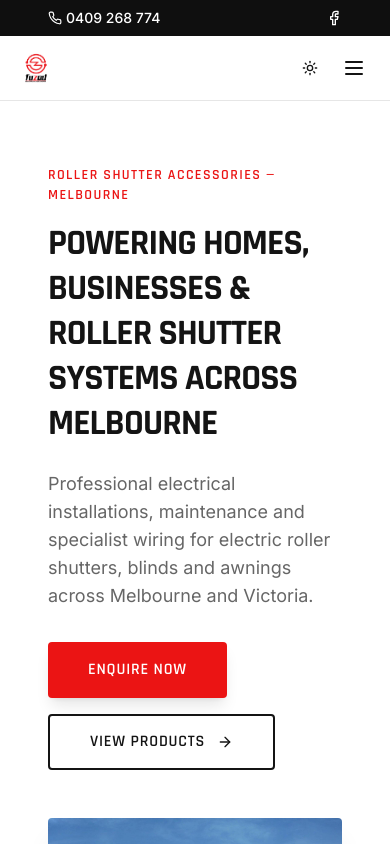
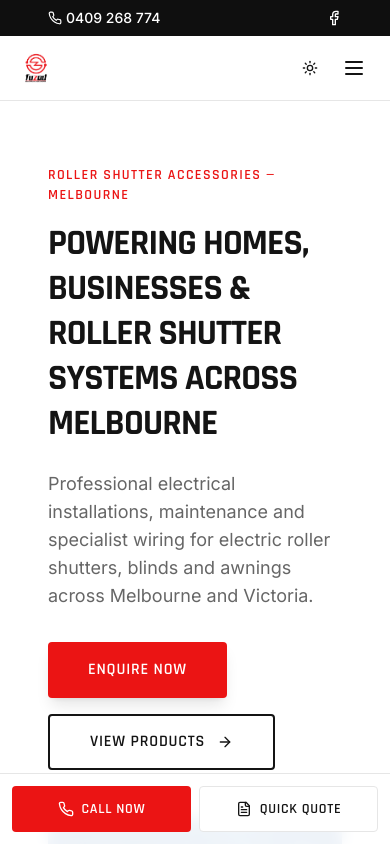
Before and after one commit to jamaica-salem/fuzed, a React (Vite) app: page / in a window 390 px wide. Shown: the top 844 px of the page. Built offline with nearby package versions, Linux system fonts and the light colour scheme; the HTML template or start-up script is replaced by a standard one.

Commit message:
style(layout): refine layout spacing and responsive behavior

```diff
--- a/src/components/Layout.tsx
+++ b/src/components/Layout.tsx
@@ -1,6 +1,6 @@
 import { useState } from "react";
 import { Link, useLocation } from "react-router-dom";
-import { Menu, X, Phone, Facebook } from "lucide-react";
+import { Menu, X, Phone, Facebook, FileText } from "lucide-react";
 import { Button } from "@/components/ui/button";
 import { ThemeToggle } from "@/components/ThemeToggle";
 import logo from "@/assets/fuzed-logo.jpg";
@@ -111,11 +111,31 @@ export default function Layout({ children }: { children: React.ReactNode }) {
       </header>
 
       {/* Content */}
-      <main className="flex-1">
+      <main className="flex-1 pb-20 lg:pb-0">
         <div key={location.pathname} className="animate-fade-in">
           {children}
         </div>
       </main>
+
+      {/* Sticky Mobile Call / Quote Actions */}
+      <div className="fixed bottom-0 inset-x-0 z-50 lg:hidden border-t border-border bg-background/95 backdrop-blur supports-[backdrop-filter]:bg-background/90">
+        <div className="grid grid-cols-2 gap-2 p-3">
+          <a
+            href="tel:0409268774"
+            className="inline-flex items-center justify-center gap-2 rounded bg-primary px-4 py-3 text-sm font-heading font-semibold uppercase tracking-wider text-primary-foreground"
+          >
+            <Phone className="w-4 h-4" />
+            Call Now
+          </a>
+          <Link
+            to="/contact#quick-quote"
+            className="inline-flex items-center justify-center gap-2 rounded border border-border bg-background px-4 py-3 text-sm font-heading font-semibold uppercase tracking-wider text-foreground"
+          >
+            <FileText className="w-4 h-4" />
+            Quick Quote
+          </Link>
+        </div>
+      </div>
 
       {/* Footer */}
       <footer className="bg-secondary text-secondary-foreground">
```
